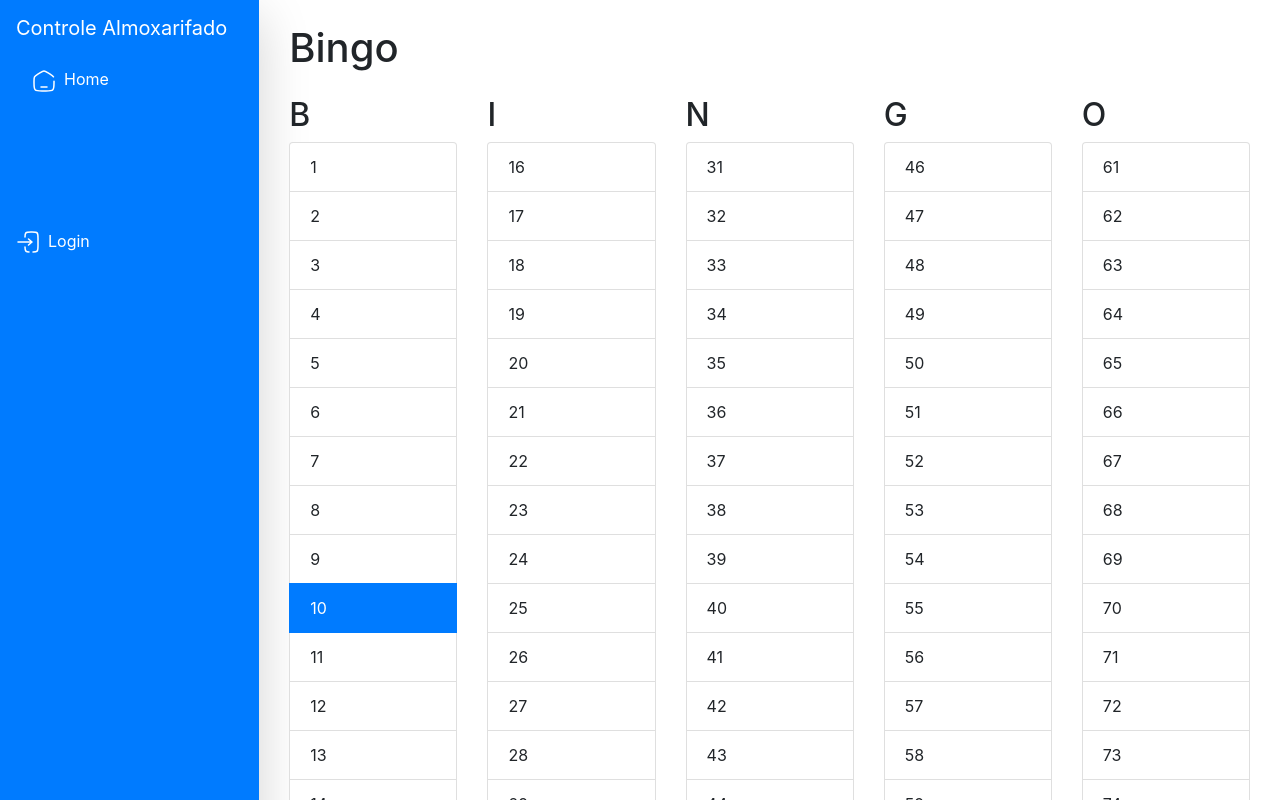
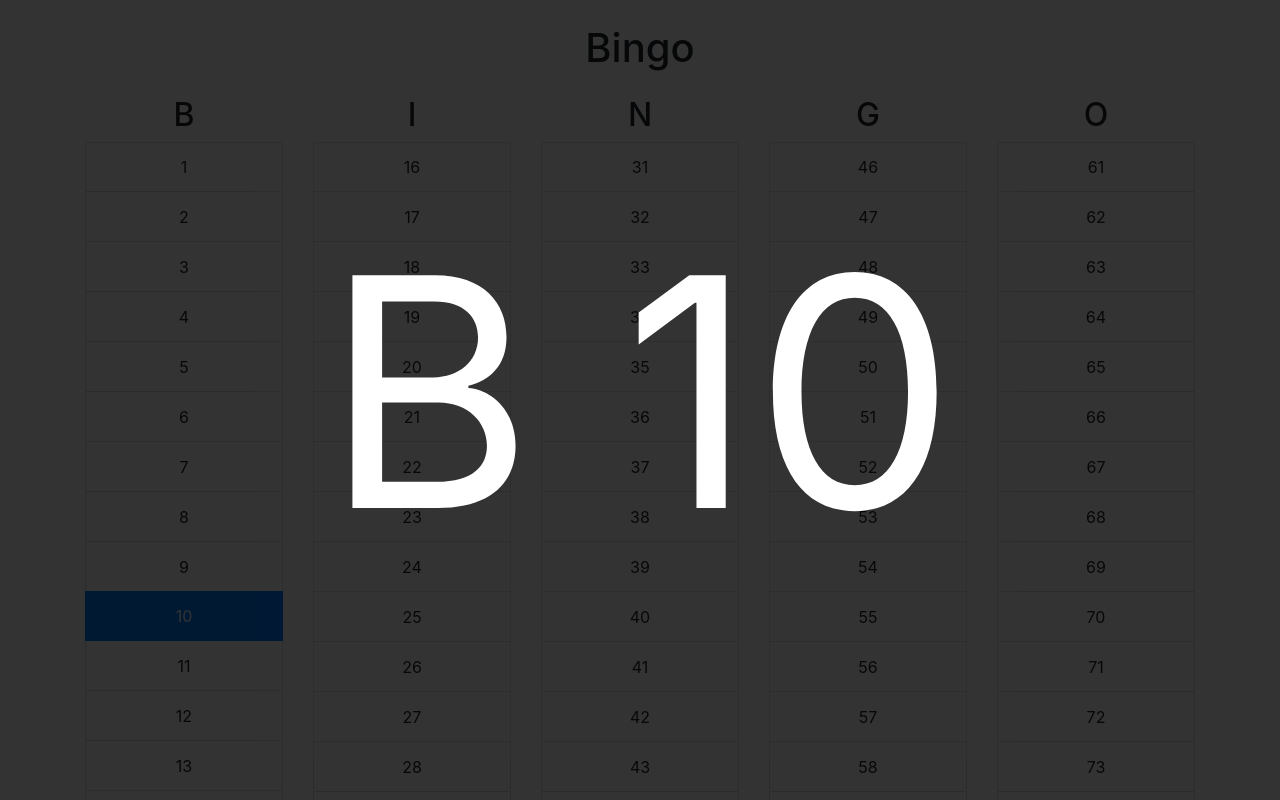
Before and after one commit to mateusjerez/controle-almoxarifado, a React (Create React App) app in the folder frontend/: page /bingo in a window 1280 px wide. Both pictures are taken after a click on the item "10". Shown: the top 800 px of the page. Built offline with nearby package versions, Linux system fonts and the light colour scheme.

Commit message:
update bingo

```diff
--- a/frontend/src/App.tsx
+++ b/frontend/src/App.tsx
@@ -52,6 +52,11 @@ const App: React.FC = () => {
 
   return (
     <div className="container-fluid">
+      <div className="grid col-gap-4">
+        <Routes>
+        <Route path="/bingo" element={<Bingo />} />
+        </Routes>
+        </div>
       <div className="row">
         <div className="max-w-25 shadow-lg">
           <nav className="navbar w-100 navbar-dark bg-primary d-md-block bg-gradient vh-100 h-100">
@@ -420,10 +425,11 @@ const App: React.FC = () => {
             <Route path="/listproduct" element={<ListProducts />} />
             <Route path="/transactionin" element={<TransactionIn />} />
             <Route path="/transactionout" element={<TransactionOut />} />
-            <Route path="/bingo" element={<Bingo />} />
+
             <Route path="/report" element={<Report />} />
           </Routes>
         </div>
+
       </div>
     </div>
   );
--- /dev/null
+++ b/frontend/src/components/bingo.css
@@ -0,0 +1,23 @@
+/* src/components/Bingo.css */
+.fullscreen-number {
+    position: fixed;
+    top: 0;
+    left: 0;
+    width: 100%;
+    height: 100%;
+    background-color: rgba(0, 0, 0, 0.8);
+    color: white;
+    z-index: 1000;
+    display: flex;
+    justify-content: center;
+    align-items: center;
+    font-size: 20rem !important; /* Tamanho da fonte aumentado */
+  }
+
+  .list-group-item {
+    display: flex;
+    justify-content: center;
+    align-items: center;
+    height: 50px;
+    cursor: pointer;
+  }
--- a/frontend/src/components/bingo.tsx
+++ b/frontend/src/components/bingo.tsx
@@ -1,18 +1,29 @@
 // src/components/Bingo.tsx
 import React, { useState } from 'react';
 import 'bootstrap/dist/css/bootstrap.min.css';
+import './bingo.css';
 
 const Bingo: React.FC = () => {
   const [highlightedNumbers, setHighlightedNumbers] = useState<number[]>([]);
+  const [currentNumber, setCurrentNumber] = useState<number | null>(null);
+  const [currentColumn, setCurrentColumn] = useState<string | null>(null);
 
   const allNumbers = Array.from({ length: 75 }, (_, i) => i + 1);
 
   const toggleNumber = (number: number) => {
+    const column = getColumn(number);
     setHighlightedNumbers(prevState =>
       prevState.includes(number)
         ? prevState.filter(num => num !== number)
         : [...prevState, number]
     );
+
+    setCurrentNumber(number);
+    setCurrentColumn(column);
+    setTimeout(() => {
+      setCurrentNumber(null);
+      setCurrentColumn(null);
+    }, 5000);
   };
 
   const getColumn = (number: number): string => {
@@ -29,9 +40,9 @@ const Bingo: React.FC = () => {
       .map(num => (
         <li
           key={num}
-          className={`list-group-item ${highlightedNumbers.includes(num) ? 'active' : ''}`}
+          className={`list-group-item d-flex justify-content-center align-items-center ${highlightedNumbers.includes(num) ? 'active' : ''}`}
           onClick={() => toggleNumber(num)}
-          style={{ cursor: 'pointer' }}
+          style={{ cursor: 'pointer', height: '50px' }}
         >
           {num}
         </li>
@@ -40,10 +51,17 @@ const Bingo: React.FC = () => {
 
   return (
     <div className="container mt-4">
-      <h1 className="mb-4">Bingo</h1>
+      <h1 className="mb-4 text-center">Bingo</h1>
+      {currentNumber !== null && currentColumn !== null && (
+        <div className="fullscreen-number">
+          <div>
+             <p>{currentColumn} {currentNumber}</p>
+          </div>
+        </div>
+      )}
       <div className="row">
         {['B', 'I', 'N', 'G', 'O'].map((column) => (
-          <div key={column} className="col">
+          <div key={column} className="col text-center">
             <h2>{column}</h2>
             <ul className="list-group">
               {renderNumbers(column)}
```
